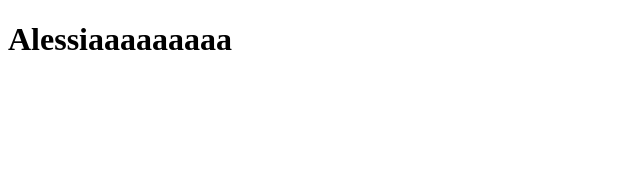
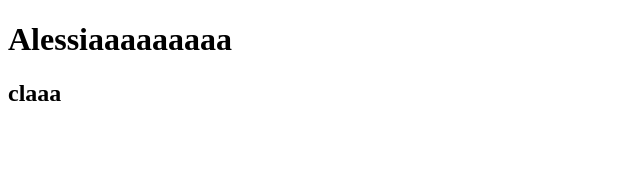
Before and after one commit to CesareFortunato/booroad_team5, a React (Vite) app: page / in a window 1280 px wide. Shown: the top 170 px of the page, without its empty margins (0-640 px from the left). Built offline with nearby package versions, Linux system fonts and the light colour scheme.

Commit message:
prova clara

```diff
--- a/src/App.jsx
+++ b/src/App.jsx
@@ -2,6 +2,7 @@ function App() {
   return (
     <>
       <h1>Alessiaaaaaaaaa</h1>
+      <h2>claaa</h2>
     </>
   );
 }
```
